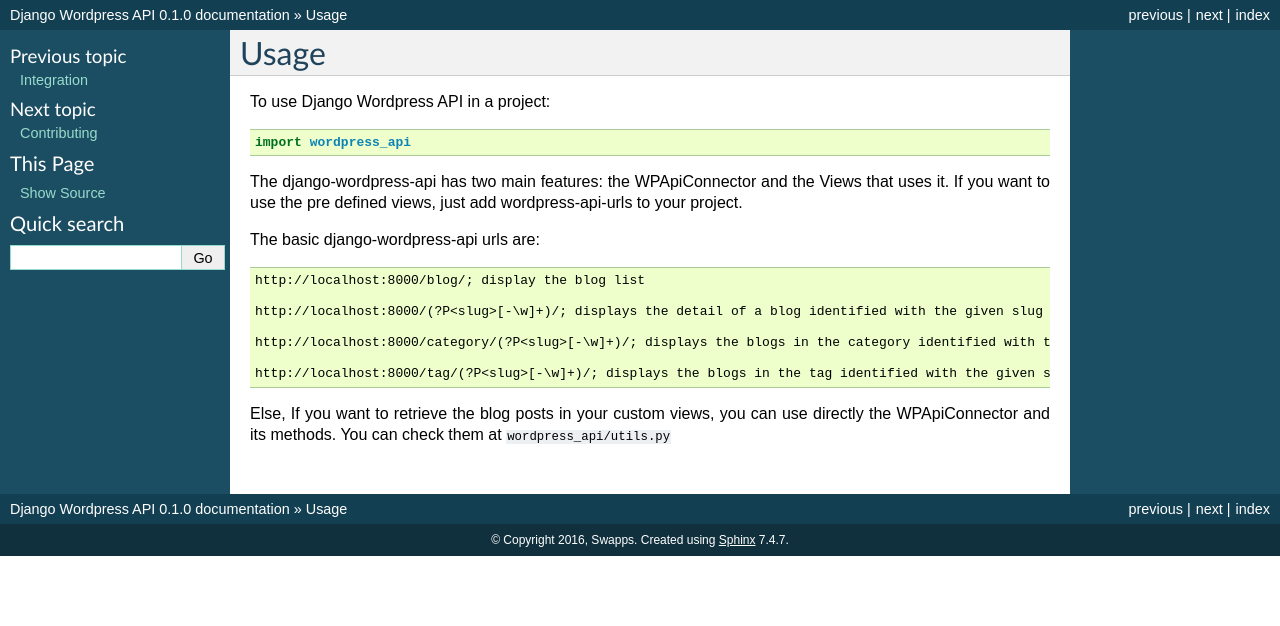
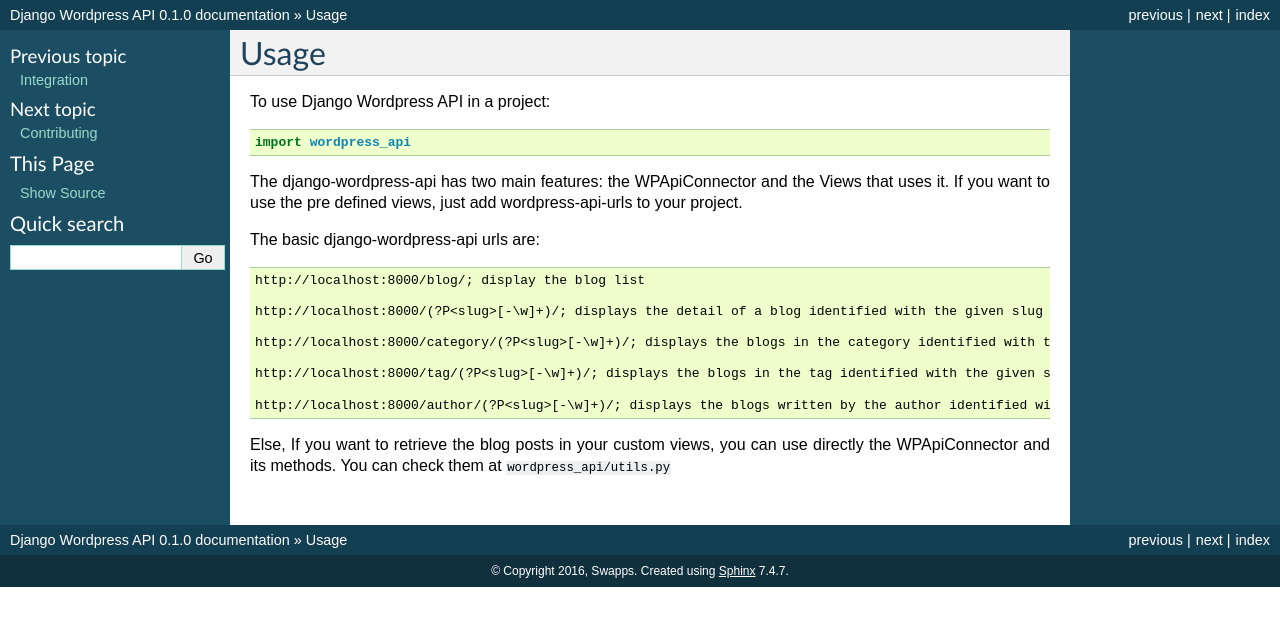
Before and after one commit to swappsco/django-wordpress-api, a Sphinx documentation site: the page built from docs/usage.rst, in a window 1280 px wide. Shown: the top 626 px of the page. Built offline with Sphinx 7.4.7, drawn with Linux system fonts in a browser that asks for light colours.

Commit message:
updated docs

```diff
--- a/docs/usage.rst
+++ b/docs/usage.rst
@@ -21,4 +21,6 @@ The basic django-wordpress-api urls are::
 
     http://localhost:8000/tag/(?P<slug>[-\w]+)/; displays the blogs in the tag identified with the given slug
 
+    http://localhost:8000/author/(?P<slug>[-\w]+)/; displays the blogs written by the author identified with the slug
+
 Else, If you want to retrieve the blog posts in your custom views, you can use directly the WPApiConnector and its methods. You can check them at ``wordpress_api/utils.py``
```
